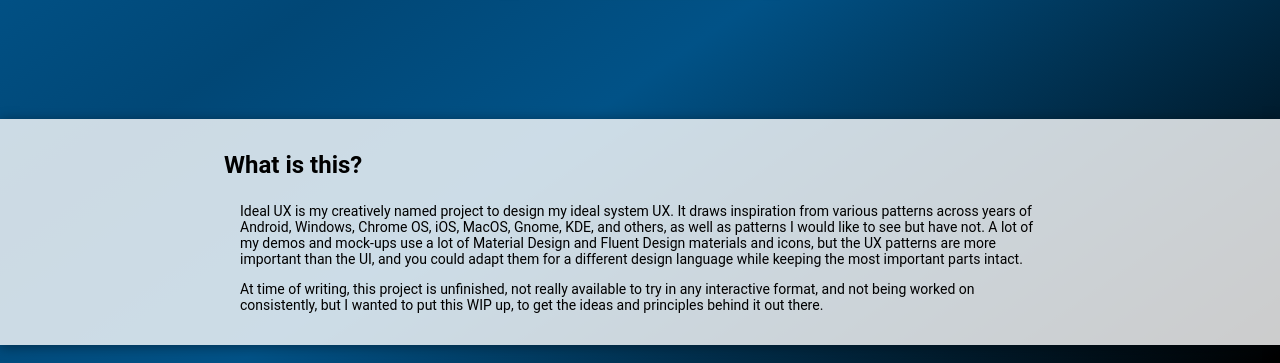
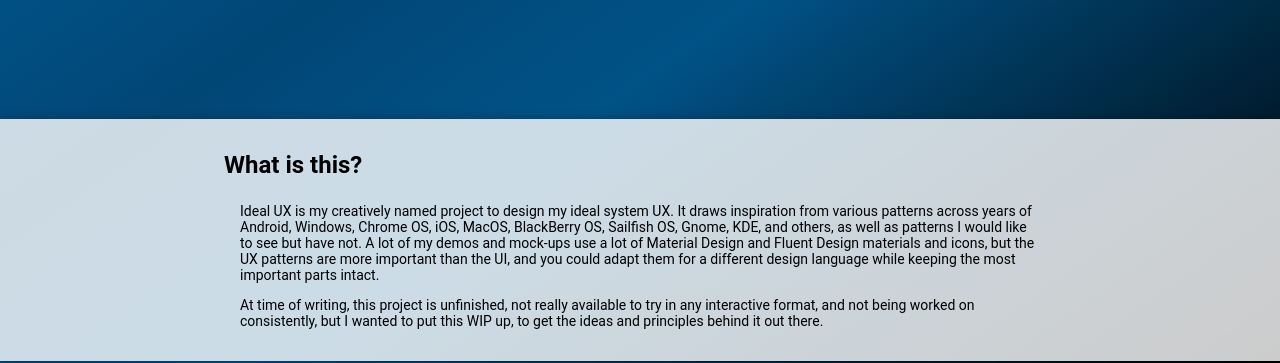
Before and after one commit to ZMYaro/ideal-ux-site, a plain HTML site: page index.html in a window 1280 px wide. Shown: the part 437-800 px from the top of the page. Drawn offline with Linux system fonts and the light colour scheme.

Commit message:
Add BBOS and Sailfish to list of inspirations

```diff
--- a/index.html
+++ b/index.html
@@ -21,7 +21,7 @@
 		<section>
 			<h2>What is this?</h2>
 			<p>
-				Ideal UX is my creatively named project to design my ideal system UX.  It draws inspiration from various patterns across years of Android, Windows, Chrome OS, iOS, MacOS, Gnome, KDE, and others, as well as patterns I would like to see but have not.  A lot of my demos and mock-ups use a lot of Material Design and Fluent Design materials and icons, but the UX patterns are more important than the UI, and you could adapt them for a different design language while keeping the most important parts intact.
+				Ideal UX is my creatively named project to design my ideal system UX.  It draws inspiration from various patterns across years of Android, Windows, Chrome OS, iOS, MacOS, BlackBerry OS, Sailfish OS, Gnome, KDE, and others, as well as patterns I would like to see but have not.  A lot of my demos and mock-ups use a lot of Material Design and Fluent Design materials and icons, but the UX patterns are more important than the UI, and you could adapt them for a different design language while keeping the most important parts intact.
 			</p>
 			<p>
 				At time of writing, this project is unfinished, not really available to try in any interactive format, and not being worked on consistently, but I wanted to put this WIP up, to get the ideas and principles behind it out there.
```
